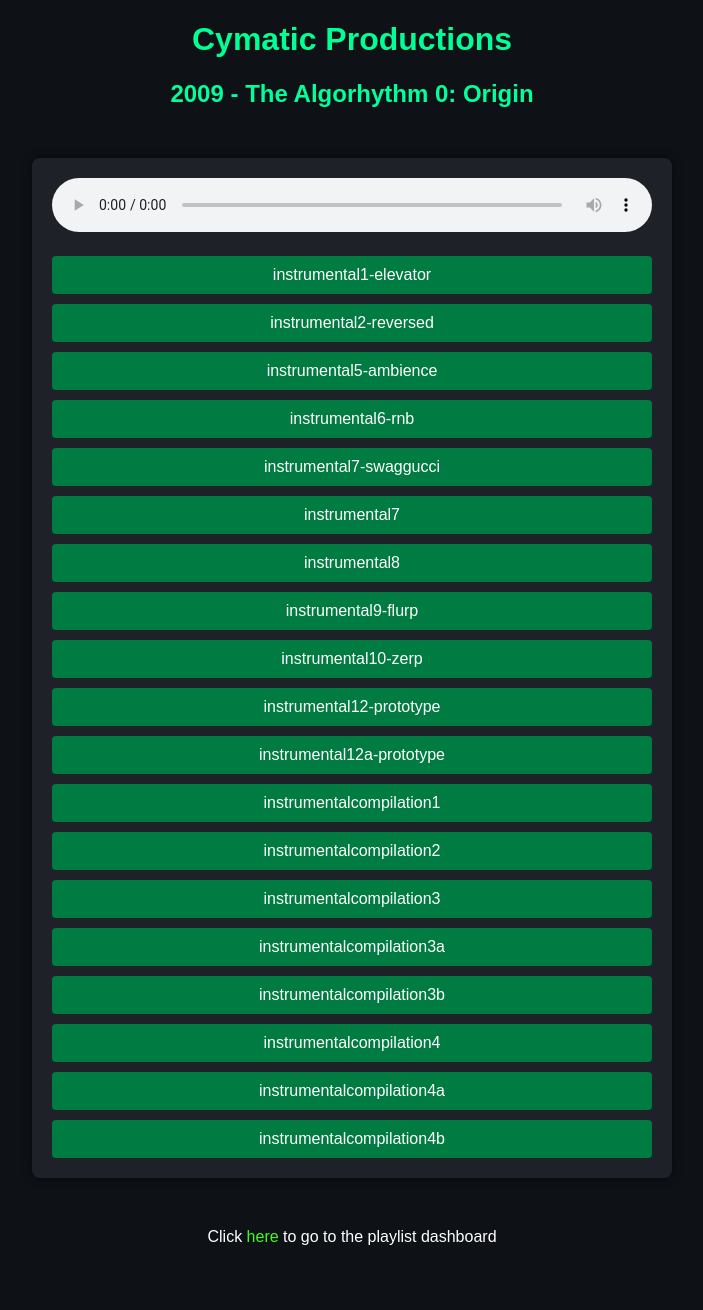
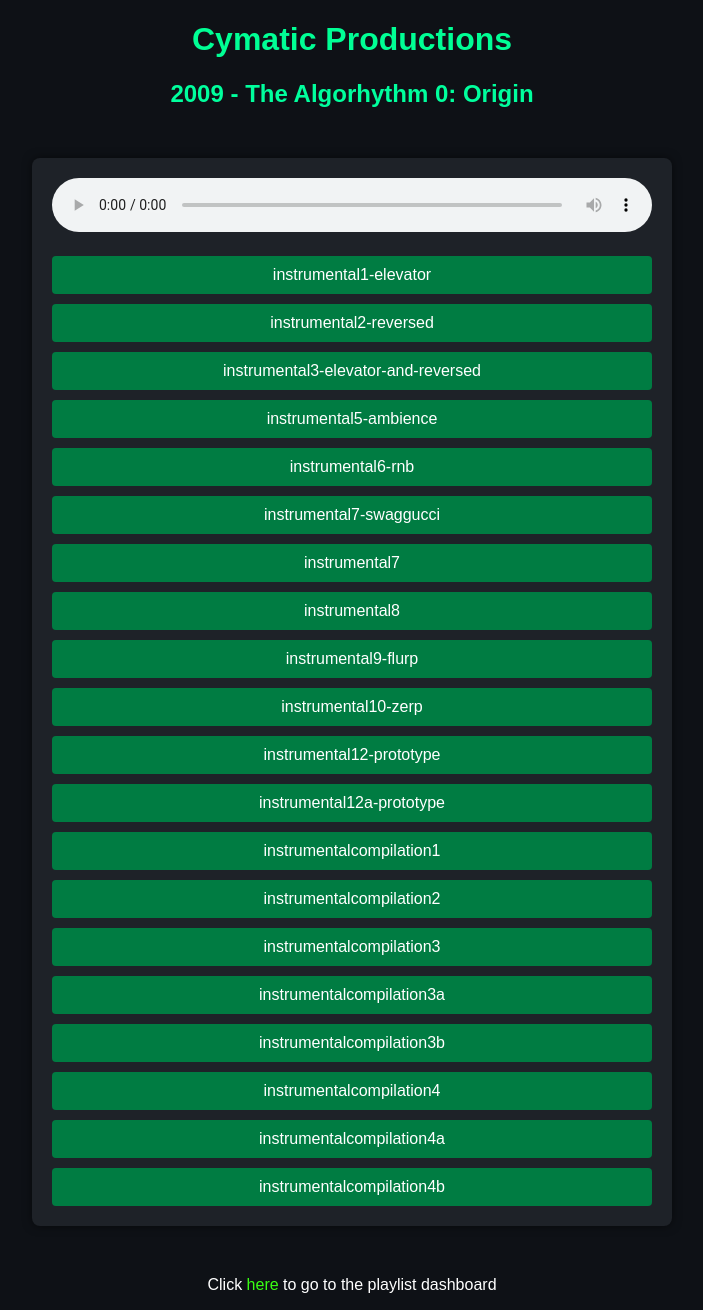
Before and after one commit to cymatic-productions/html.js.playlist, a Jekyll site: the page built from playlists/the-origin.md, in a window 1280 px wide. Shown: the whole page, without its empty margins (288-991 px from the left). Built offline with Jekyll 4.4.1, drawn with Linux system fonts in a browser that asks for light colours; before the commit the page ends 1262 px from its top, so only the background shows below that.

Commit message:
updated the-origin

```diff
--- a/playlists/the-origin.md
+++ b/playlists/the-origin.md
@@ -4,6 +4,7 @@ title: "2009 - The Algorhythm 0: Origin"
 songs: [
     instrumental1-elevator,
     instrumental2-reversed,
+    instrumental3-elevator-and-reversed,
     instrumental5-ambience,
     instrumental6-rnb,
     instrumental7-swaggucci,
```
